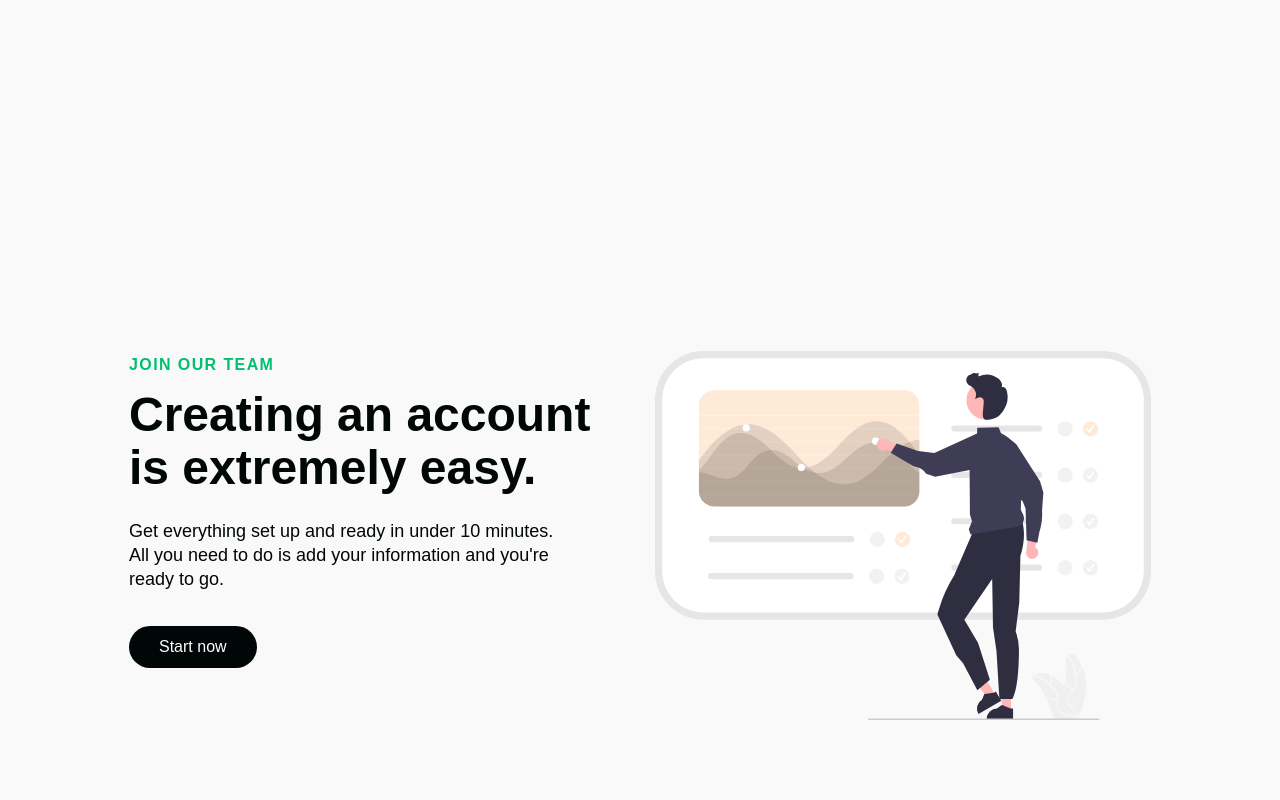
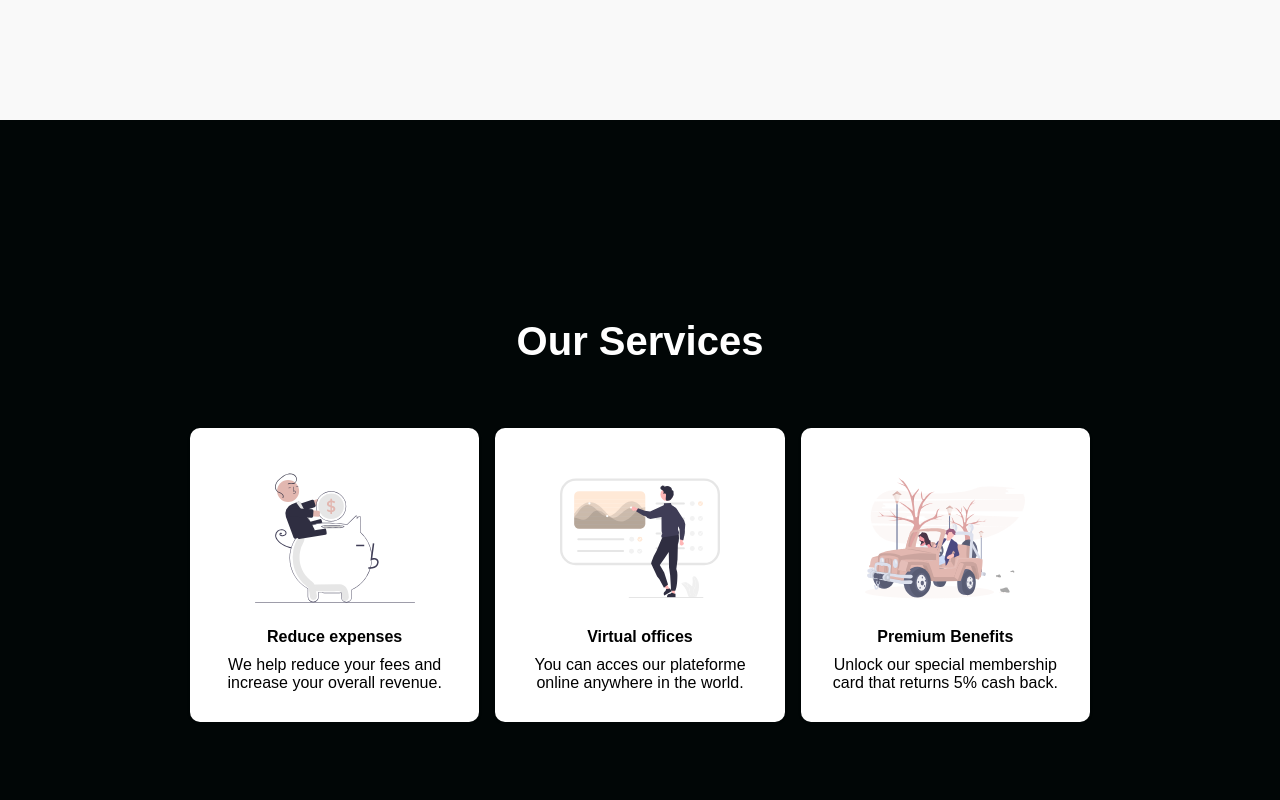
Before and after one commit to g-veronika/react-website, a React (Create React App) app: page / in a window 1280 px wide. Shown: the part 2400-3200 px from the top of the page. Built offline with nearby package versions, Linux system fonts and the light colour scheme; a web font is replaced by a local one.

Commit message:
add styling services section

```diff
--- /dev/null
+++ b/src/components/Services/ServicesElements.js
@@ -0,0 +1,86 @@
+import styled from "styled-components";
+
+export const ServicesContainer = styled.div`
+        height: 800px;
+        display: flex;
+        flex-direction: column;
+        justify-content: center;
+        align-items: center;
+        background: #010606;
+
+        @media screen and (max-width: 768px) {
+            height: 1100px;
+        }
+
+
+        @media screen and (max-width: 480px) {
+            height: 1300px;
+        }
+`
+
+export const ServicesWrapper = styled.div`
+    max-width: 1000px;
+    margin: 0 auto;
+    display: grid;
+    grid-template-columns: 1fr 1fr 1fr;
+    align-items: center;
+    grid-gap: 16px;
+    padding: 0 50px;
+
+
+    @media screen and (max-width: 1000px) {
+        grid-template-columns: 1fr 1fr 1fr;
+    }
+
+    @media screen and (max-width: 768px) {
+        grid-template-columns: 1fr 1fr 1fr;
+        padding: 0 20px;
+    }
+
+`
+
+export const ServicesCard = styled.div`
+    background: #fff;
+    display: flex;
+    flex-direction: column;
+    justify-content: flex-start;
+    align-items: center;
+    border-radius: 10px;
+    max-height: 340px;
+    padding: 30px;
+    box-shadow: 0 1px 3px rgba(0, 0, 0, 0.2);
+    transition: all 0.2s ease-in-out;
+
+    &:hover {
+        transform: scale(1.02);
+        transition: all 0.2s ease-in-out;
+        cursor: pointer;
+    }
+
+`
+
+export const ServicesIcon = styled.img`
+    height: 160px;
+    width: 160px;
+    margin-bottom: 10px;
+`
+
+export const ServicesH1 = styled.h1`
+    font-size: 2.5rem;
+    color: #fff;
+    margin-bottom: 64px;
+
+    @media screen and (max-width: 480px) {
+        font-size: 2rem;
+    }
+`
+
+export const ServicesH2 = styled.h2`
+    font-size: 1rem;
+    margin-bottom: 10px;
+`
+
+export const ServicesP = styled.p`
+    font-size: 1rem;
+    text-align: center;
+`
--- /dev/null
+++ b/src/components/Services/index.js
@@ -0,0 +1,48 @@
+import React from 'react';
+import Icon1 from '../../images/svg-2.svg';
+import Icon2 from '../../images/svg-3.svg';
+import Icon3 from '../../images/svg-1.svg';
+
+import {
+    ServicesContainer,
+    ServicesH1,
+    ServicesWrapper,
+    ServicesCard,
+    ServicesIcon,
+    ServicesH2,
+    ServicesP
+} from './ServicesElements';
+
+
+
+
+const Services = () => {
+    return (
+        <ServicesContainer id='services'>
+            <ServicesH1>Our Services</ServicesH1>
+            <ServicesWrapper>
+
+                <ServicesCard>
+                    <ServicesIcon src={Icon1} />
+                    <ServicesH2>Reduce expenses</ServicesH2>
+                    <ServicesP>We help reduce your fees and increase your overall revenue.</ServicesP>
+                </ServicesCard>
+
+                <ServicesCard>
+                    <ServicesIcon src={Icon2} />
+                    <ServicesH2>Virtual offices</ServicesH2>
+                    <ServicesP>You can acces our plateforme online anywhere in the world.</ServicesP>
+                </ServicesCard>
+
+                <ServicesCard>
+                    <ServicesIcon src={Icon3} />
+                    <ServicesH2>Premium Benefits</ServicesH2>
+                    <ServicesP>Unlock our special membership card that returns 5% cash back.</ServicesP>
+                </ServicesCard>
+
+            </ServicesWrapper>
+        </ServicesContainer>
+    )
+}
+
+export default Services
--- a/src/pages/index.js
+++ b/src/pages/index.js
@@ -3,6 +3,7 @@
 import InfoSection from '../components/InfoSection';
 import { homeObjOne, homeObjThree, homeObjTwo } from '../components/InfoSection/Data';
 import Navbar from '../components/Navbar';
+import Services from '../components/Services';
 import Sidebar from '../components/Sidebar';
 
 
@@ -21,6 +22,7 @@
             <HeroSection />
             <InfoSection {...homeObjOne}/>
             <InfoSection {...homeObjTwo}/>
+            <Services />
             <InfoSection {...homeObjThree}/>
 
         </>
```
